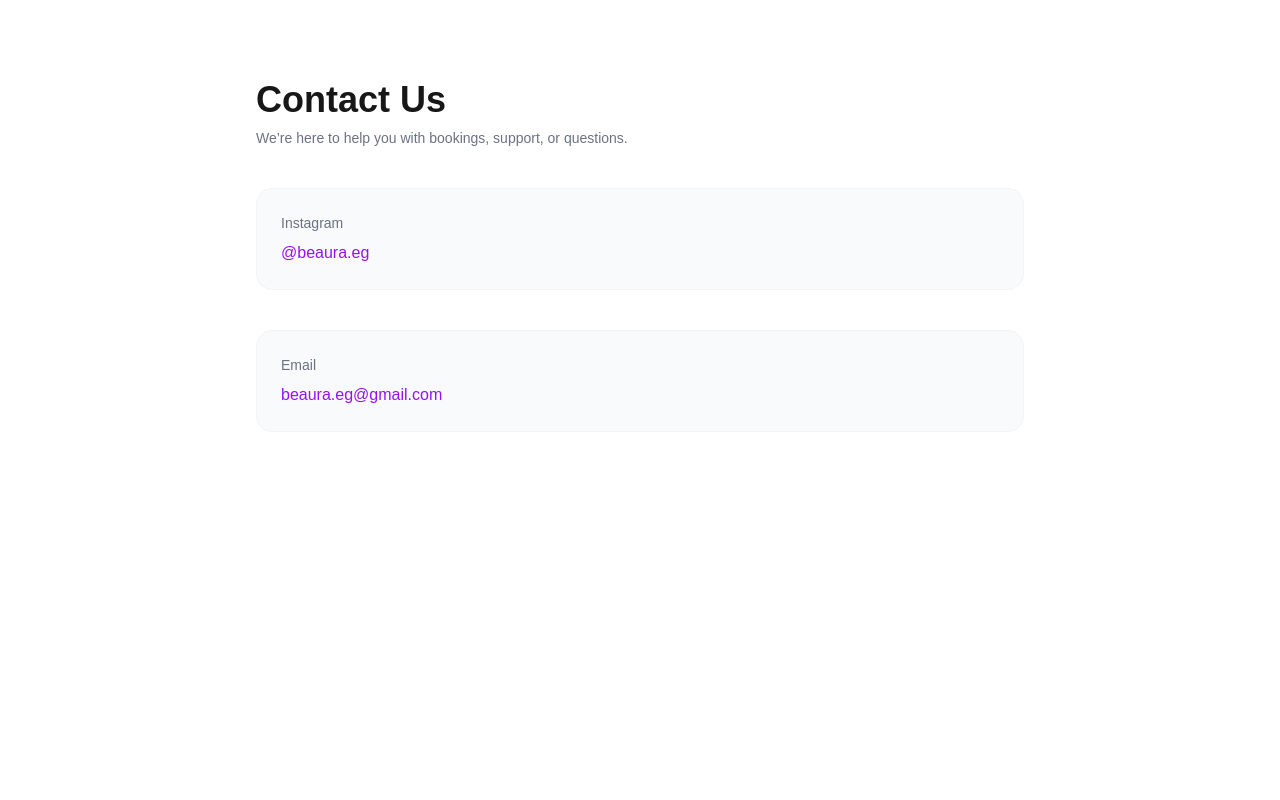
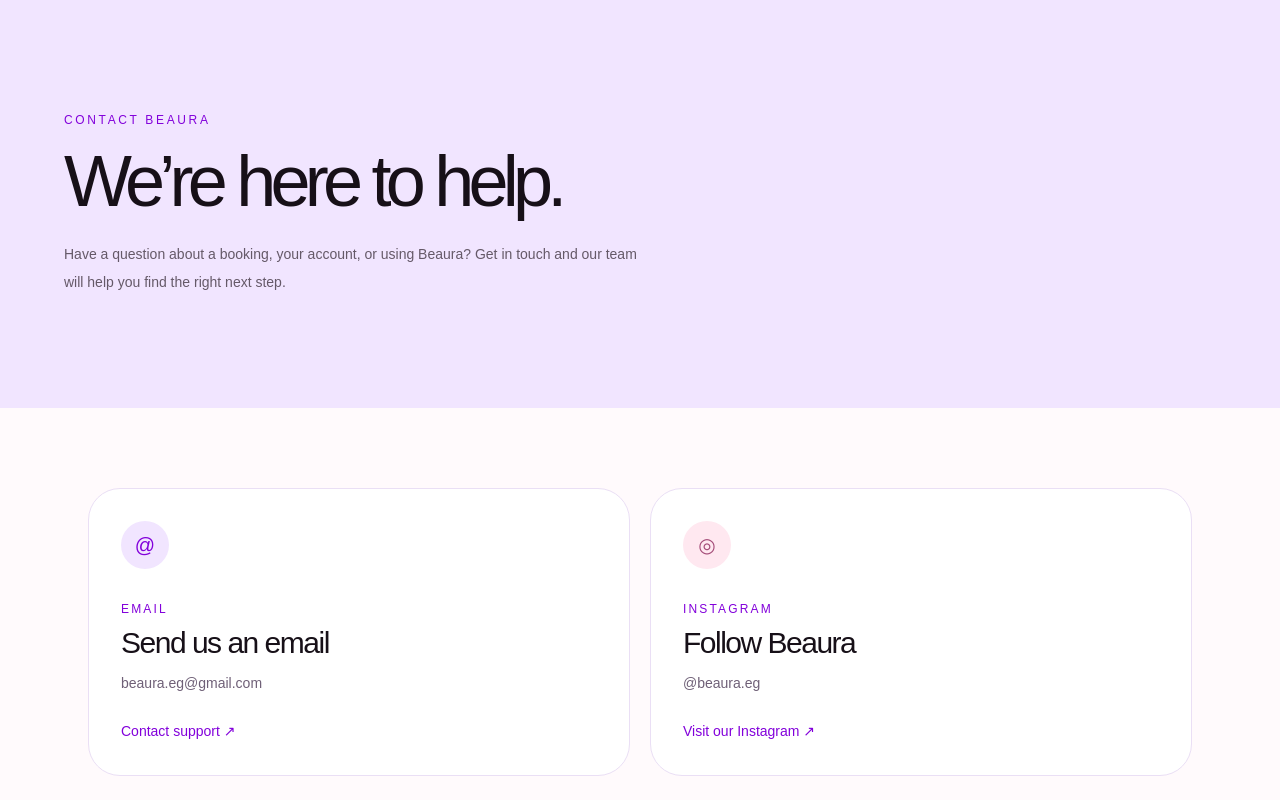
Before and after one commit to mshahd2410-create/beaura, a Next.js app: page /contact in a window 1280 px wide. Shown: the top 800 px of the page. Built offline with nearby package versions, Linux system fonts and the light colour scheme; no server answers.

Commit message:
Redesign Beaura contact page

```diff
--- a/app/contact/page.tsx
+++ b/app/contact/page.tsx
@@ -1,44 +1,32 @@
-"use client";
+import Link from "next/link";
 
 export default function ContactPage() {
   return (
-    <main className="min-h-screen bg-white px-6 py-20">
-      <div className="max-w-3xl mx-auto space-y-10">
-
-        {/* HEADER */}
-        <div>
-          <h1 className="text-4xl font-bold">Contact Us</h1>
-          <p className="text-sm text-gray-500 mt-2">
-            We’re here to help you with bookings, support, or questions.
-          </p>
+    <main className="min-h-screen bg-[#fffafc] text-[#171018]">
+      <section className="bg-[#f1e5ff] px-6 py-24 sm:py-28">
+        <div className="mx-auto max-w-6xl">
+          <p className="text-xs uppercase tracking-[0.22em] text-purple-700">Contact Beaura</p>
+          <h1 className="mt-5 max-w-3xl text-6xl font-light leading-[0.94] tracking-[-0.08em] sm:text-7xl">We’re here to help.</h1>
+          <p className="mt-6 max-w-xl text-sm leading-7 text-[#655968]">Have a question about a booking, your account, or using Beaura? Get in touch and our team will help you find the right next step.</p>
         </div>
-
-        {/* INSTAGRAM */}
-        <div className="p-6 rounded-2xl border border-gray-100 bg-gray-50 space-y-2">
-          <p className="text-sm text-gray-500">Instagram</p>
-
-          <a
-            href="https://instagram.com/beaura.eg"
-            target="_blank"
-            className="text-purple-600 font-medium hover:underline"
-          >
-            @beaura.eg
-          </a>
-        </div>
-
-        {/* EMAIL */}
-        <div className="p-6 rounded-2xl border border-gray-100 bg-gray-50 space-y-2">
-          <p className="text-sm text-gray-500">Email</p>
-
-          <a
-            href="mailto:beaura.eg@gmail.com"
-            className="text-purple-600 font-medium hover:underline"
-          >
-            beaura.eg@gmail.com
-          </a>
-        </div>
-
-      </div>
+      </section>
+      <section className="mx-auto grid max-w-6xl gap-5 px-6 py-20 md:grid-cols-2">
+        <a href="mailto:beaura.eg@gmail.com" className="group rounded-[2rem] border border-[#eadff5] bg-white p-8 transition hover:-translate-y-1 hover:shadow-xl">
+          <span className="grid h-12 w-12 place-items-center rounded-full bg-[#f1e5ff] text-xl text-purple-700">@</span>
+          <p className="mt-8 text-xs uppercase tracking-[0.18em] text-purple-700">Email</p>
+          <h2 className="mt-2 text-3xl font-light tracking-[-0.05em]">Send us an email</h2>
+          <p className="mt-3 text-sm text-[#6f6077]">beaura.eg@gmail.com</p>
+          <span className="mt-7 inline-block text-sm text-purple-700">Contact support ↗</span>
+        </a>
+        <a href="https://instagram.com/beaura.eg" target="_blank" rel="noreferrer" className="group rounded-[2rem] border border-[#eadff5] bg-white p-8 transition hover:-translate-y-1 hover:shadow-xl">
+          <span className="grid h-12 w-12 place-items-center rounded-full bg-[#ffe8f0] text-xl text-[#a44c78]">◎</span>
+          <p className="mt-8 text-xs uppercase tracking-[0.18em] text-purple-700">Instagram</p>
+          <h2 className="mt-2 text-3xl font-light tracking-[-0.05em]">Follow Beaura</h2>
+          <p className="mt-3 text-sm text-[#6f6077]">@beaura.eg</p>
+          <span className="mt-7 inline-block text-sm text-purple-700">Visit our Instagram ↗</span>
+        </a>
+      </section>
+      <div className="mx-auto max-w-6xl px-6 pb-20"><div className="rounded-[2rem] bg-[#171018] p-8 text-white sm:p-12"><p className="text-xs uppercase tracking-[0.2em] text-white/55">Need help with a booking?</p><h2 className="mt-4 max-w-2xl text-4xl font-light tracking-[-0.06em]">Sign in to view your booking details and updates.</h2><Link href="/login" className="mt-7 inline-flex rounded-full bg-white px-7 py-3.5 text-sm text-[#171018]">Go to my account</Link></div></div>
     </main>
   );
 }
```
